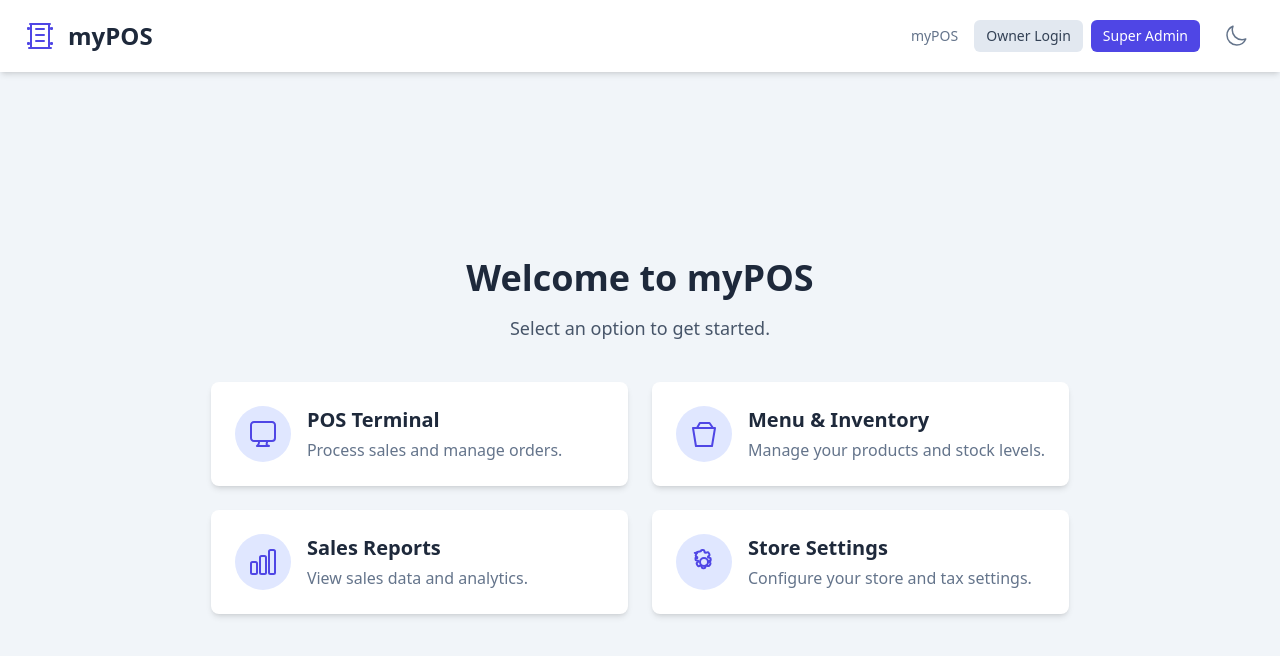
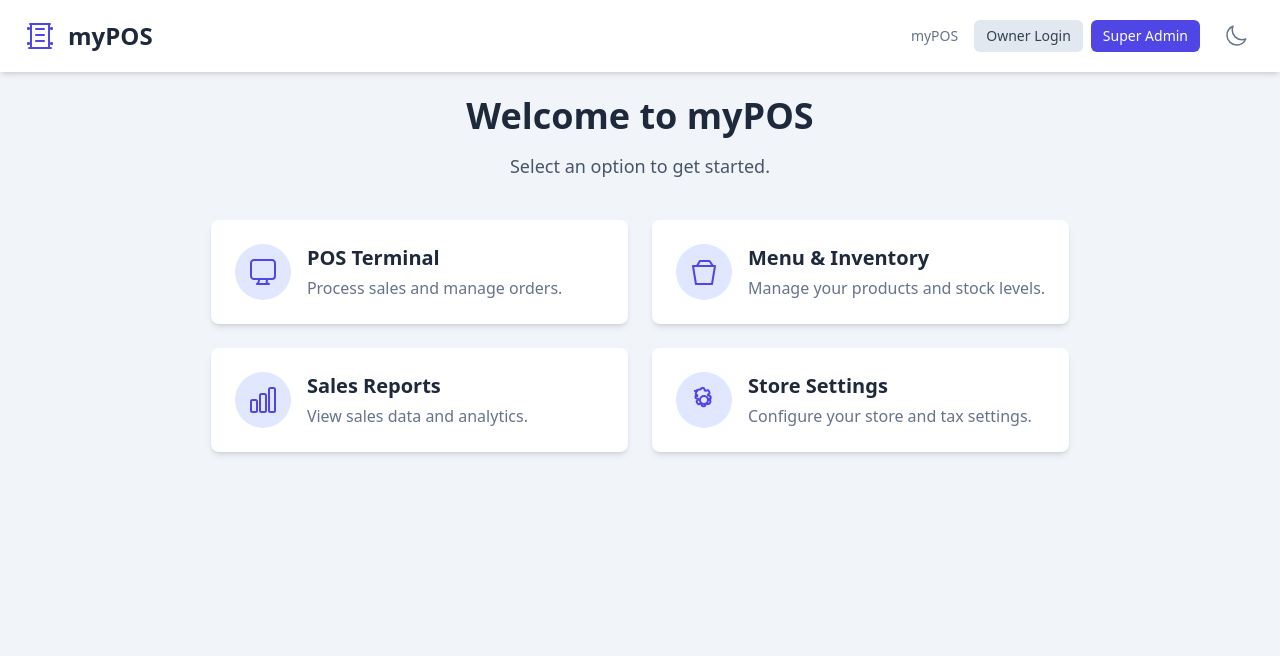
Before and after one commit to karloangeloalamares-cyber/myPOS, a React (Vite) app: page / in a window 1280 px wide. Shown: the top 656 px of the page. Built offline with nearby package versions, Linux system fonts and the light colour scheme.

Commit message:
ui(layout): use min-h-screen and scrollable main; remove overflow-hidden to improve standard viewport behavior

```diff
--- a/App.tsx
+++ b/App.tsx
@@ -639,7 +639,7 @@ const App: React.FC = () => {
   };
 
   return (
-    <div className={`flex flex-col h-screen w-screen bg-slate-100 dark:bg-slate-900 text-slate-900 dark:text-slate-200 font-sans overflow-hidden`}>
+    <div className={`flex flex-col min-h-screen w-full bg-slate-100 dark:bg-slate-900 text-slate-900 dark:text-slate-200 font-sans overflow-x-hidden`}>
       <Header
         theme={theme}
         setTheme={setTheme}
@@ -650,7 +650,7 @@ const App: React.FC = () => {
         currentUser={currentUser}
         onLogout={handleLogout}
       />
-      <main className="flex-grow w-full p-4 lg:p-6 overflow-hidden">
+      <main className="flex-grow w-full p-4 lg:p-6 overflow-y-auto">
         {renderPage()}
       </main>
 
```
